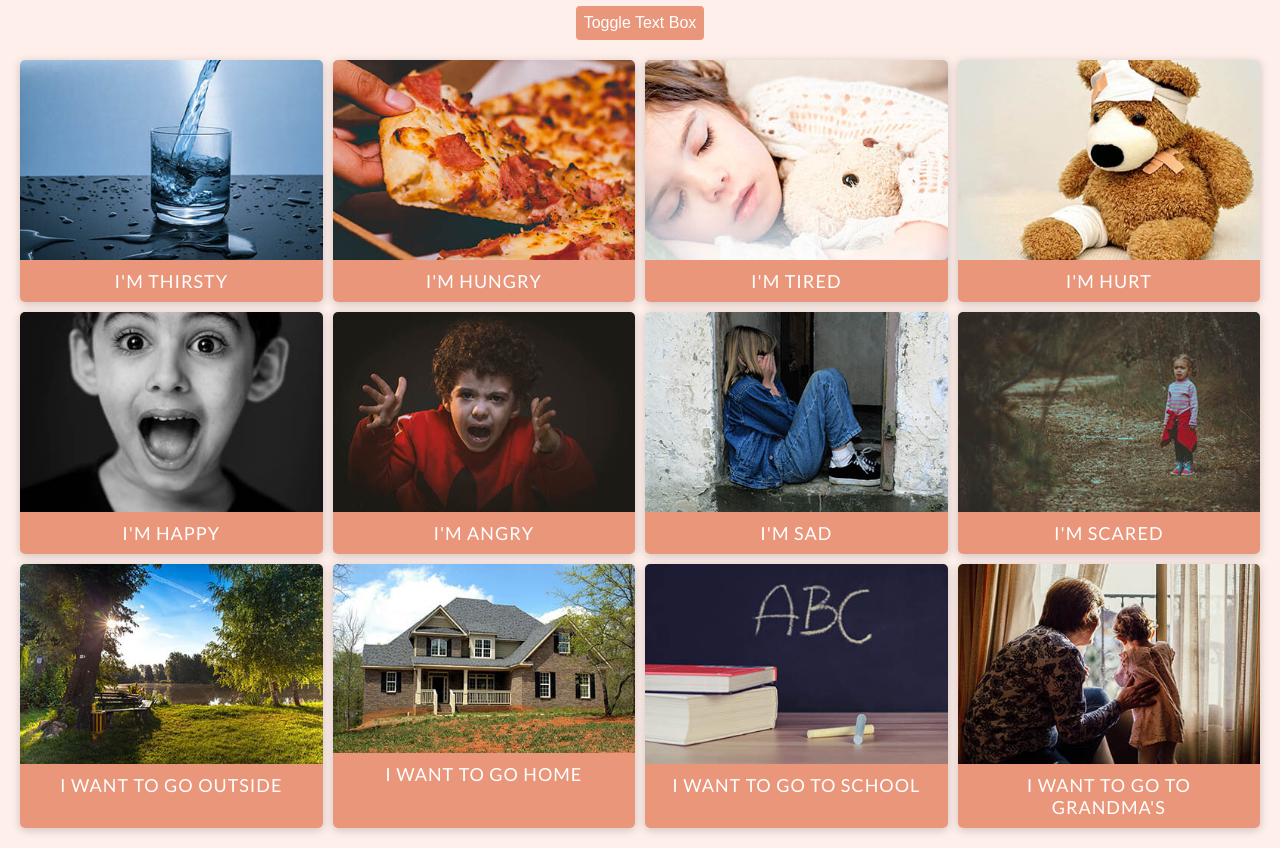
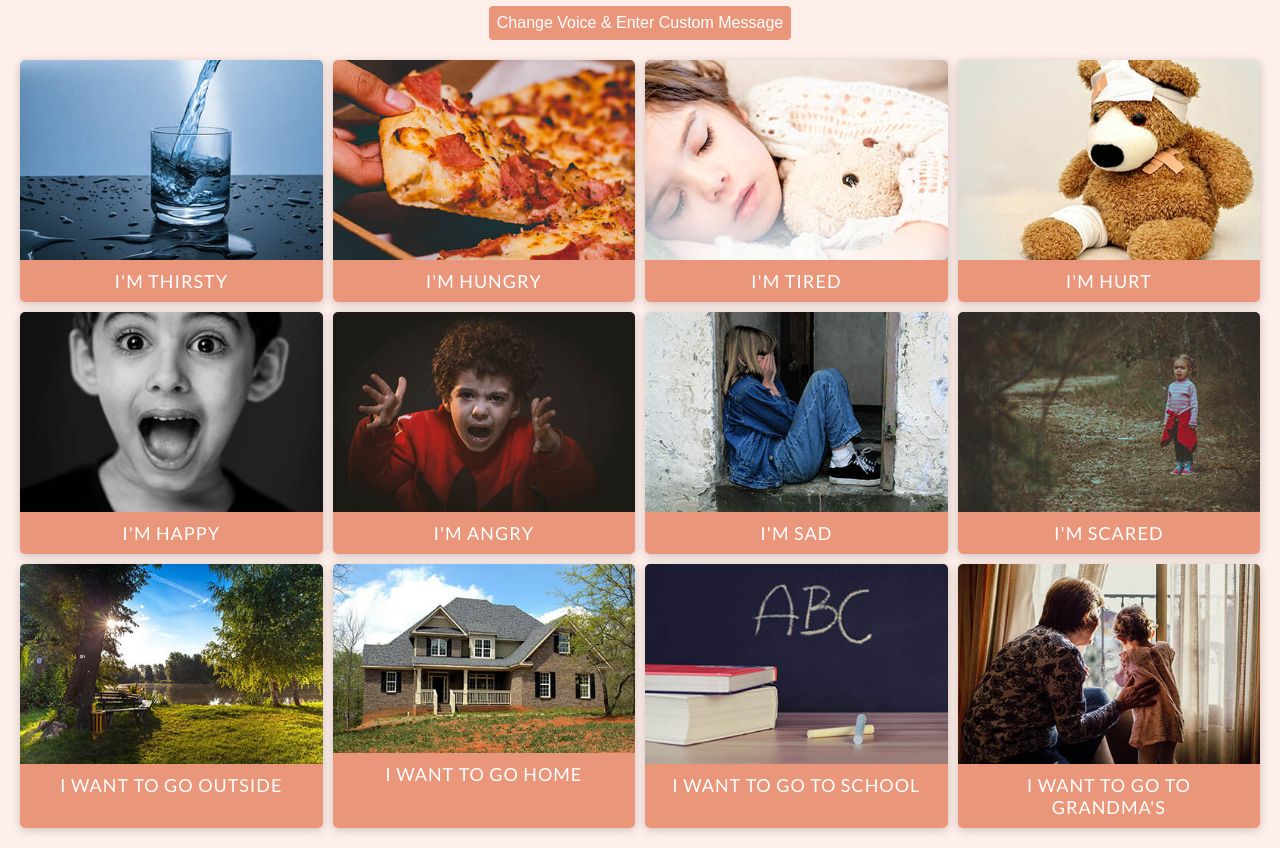
Before and after one commit to fcuello002/7_SpeechTextReader, a plain HTML site: page index.html in a window 1280 px wide. Shown: the part 96-944 px from the top of the page. Drawn offline with Linux system fonts and the light colour scheme.

Commit message:
Sppech Text Reader

```diff
--- a/index.html
+++ b/index.html
@@ -10,7 +10,9 @@
   <body>
     <div class="container">
       <h1>Speech Text Reader</h1>
-      <button class="btn btn-toggle" id="toggle">Toggle Text Box</button>
+      <button class="btn btn-toggle" id="toggle">
+        Change Voice & Enter Custom Message
+      </button>
       <div class="text-box" id="text-box">
         <div class="close" id="close">X</div>
         <h3>Choose Voice</h3>
```
